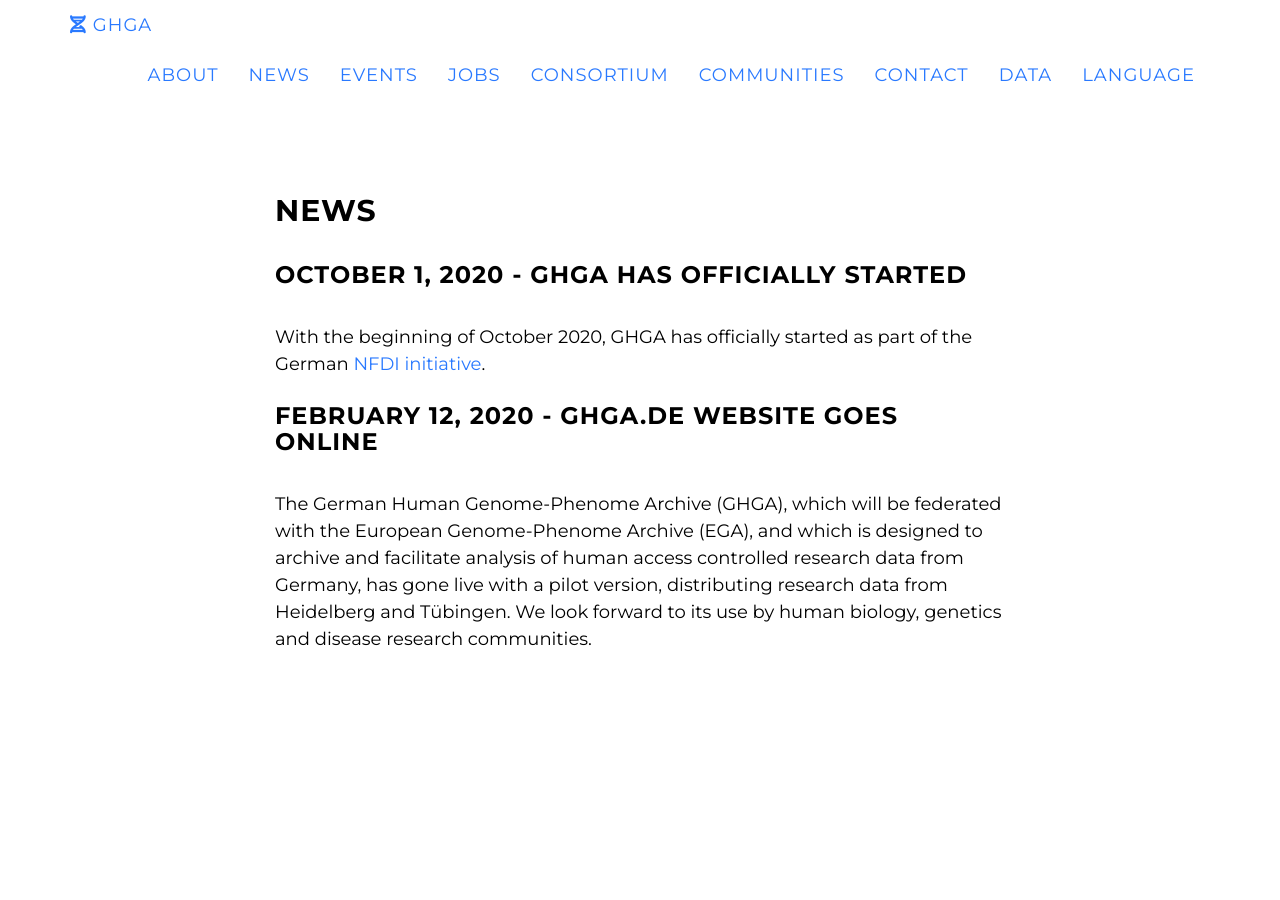
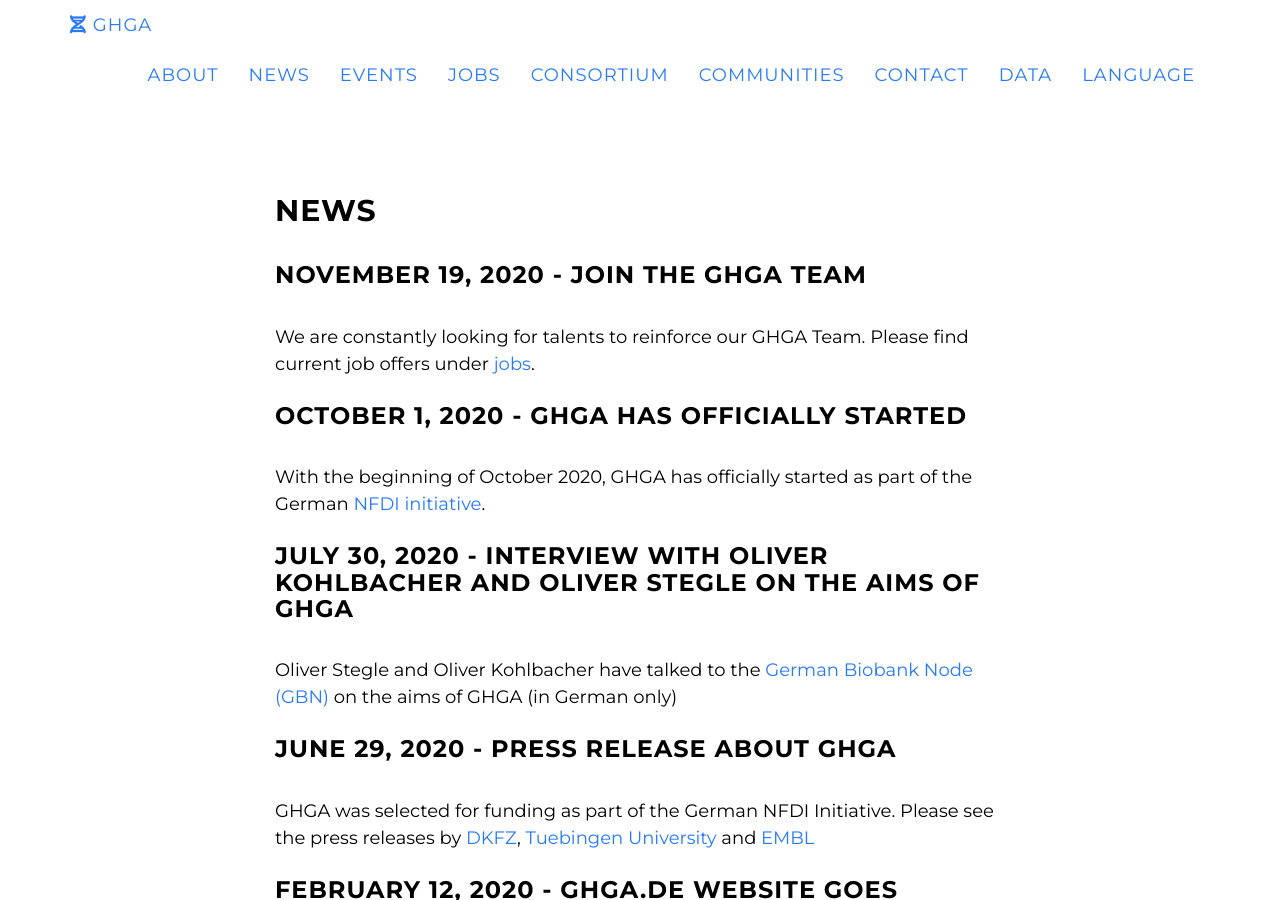
Before and after one commit to ghga-de/online, a Jekyll site: the page built from index.html, in a window 1280 px wide and 900 px high, scrolled down 2238 px. Built offline with Jekyll 4.4.1, drawn with Linux system fonts in a browser that asks for light colours; nearby versions of some CDN libraries; a script that is not in the unit is left out.

Commit message:
Addition of News items
Added a few retrospect and current news items.

```diff
--- a/_includes/news.html
+++ b/_includes/news.html
@@ -5,10 +5,16 @@
                 <div class="col-lg-8 col-lg-offset-2">
                     <h2 data-i18n="news.title"></h2>
 
+                    <h3 data-i18n="news.item5.title"></h3>
+                    <p data-i18n="[html]news.item5.content"></p>
+                    <h3 data-i18n="news.item4.title"></h3>
+                    <p data-i18n="[html]news.item4.content"></p>
+                    <h3 data-i18n="news.item3.title"></h3>
+                    <p data-i18n="[html]news.item3.content"></p>
+                    <h3 data-i18n="news.item2.title"></h3>
+                    <p data-i18n="[html]news.item2.content"></p>
                     <h3 data-i18n="news.item1.title"></h3>
-                    <p data-i18n="[html]news.item1.content"></p>
-                    <h3 data-i18n="news.item2.title"></h3>
-                    <p data-i18n="[html]news.item2.content"></p></div>
+                    <p data-i18n="[html]news.item1.content"></p></div>
                 </div>
             </div>
         </div>
--- a/assets/locales/en/translation.json
+++ b/assets/locales/en/translation.json
@@ -27,11 +27,23 @@
   "news": {
     "navTitle": "News",
     "title": "News",
-    "item1": {
+    "item5": {
+      "title": "November 19, 2020 - Join the GHGA Team",
+      "content": "We are constantly looking for talents to reinforce our GHGA Team. Please find current job offers under <a href=\"#jobs\">jobs</a>."
+    },
+    "item4": {
       "title": "October 1, 2020 - GHGA has officially started",
       "content": "With the beginning of October 2020, GHGA has officially started as part of the German <a href=\"https://www.nfdi.de/\" target=\"_blank\">NFDI initiative</a>."
     },
+    "item3": {
+      "title": "July 30, 2020 - Interview with Oliver Kohlbacher and Oliver Stegle on the aims of GHGA",
+      "content": "Oliver Stegle and Oliver Kohlbacher have talked to the <a href=\"https://www.bbmri.de/news-events/article/?tx_news_pi1%5Bnews%5D=366&tx_news_pi1%5Bcontroller%5D=News&tx_news_pi1%5Baction%5D=detail&cHash=43adadb762a27952c1b46b4081f0ca4e\" target=\"_blank\">German Biobank Node (GBN)</a> on the aims of GHGA (in German only)"
+    },
     "item2": {
+      "title": "June 29, 2020 - Press Release about GHGA",
+      "content": "GHGA was selected for funding as part of the German NFDI Initiative. Please see the press releases by <a href=\"https://www.dkfz.de/de/presse/pressemitteilungen/2020/dkfz-pm-20-41c-Genomdaten-besser-nutzen-Konsortium-entwickelt-die-notwendige-Dateninfrastruktur.php\" target=\"_blank\">DKFZ</a>, <a href=\"https://uni-tuebingen.de/universitaet/aktuelles-und-publikationen/attempto-online/forschung/newsfullview-attempto-forschung/article/konsortium-entwickelt-infrastruktur-fuer-genomdaten/\" target=\"_blank\">Tuebingen University</a> and <a href=\"https://www.embl.org/news/lab-matters/human-genome-phenome-archive/\" target=\"_blank\">EMBL</a>"
+    },
+    "item1": {
       "title": "February 12, 2020 - GHGA.de Website Goes Online",
       "content": "The German Human Genome-Phenome Archive (GHGA), which will be federated with the European Genome-Phenome Archive (EGA), and which is designed to archive and facilitate analysis of human access controlled research data from Germany, has gone live with a pilot version, distributing research data from Heidelberg and Tübingen. We look forward to its use by human biology, genetics and disease research communities."
     }
```
Also changed, not shown: assets/locales/de/translation.json (+15 -3 lines).
